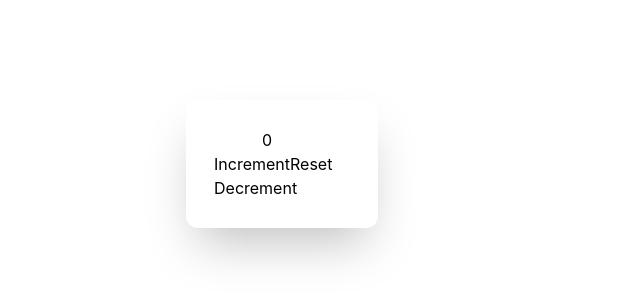
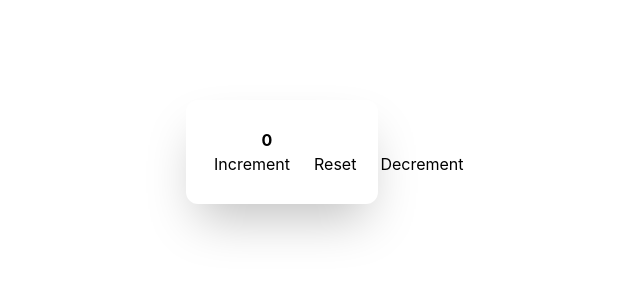
Before and after one commit to niyomugaboetiene/vue-2.0-course, a Vue app: page / in a window 1280 px wide. Shown: the top 300 px of the page, without its empty margins (514-1154 px from the left). Built offline with nearby package versions, Linux system fonts and the light colour scheme.

Commit message:
integration of tailwindcss

```diff
--- a/src/components/Counter.vue
+++ b/src/components/Counter.vue
@@ -1,9 +1,11 @@
 <template>
    <div class="ms-[700px] mt-[100px] p-7 shadow-2xl w-[15%] rounded-xl">
-    <p class="text-center me-[30px]">{{ count }}</p>
-     <button @click="increment">Increment</button>
-     <button @click="reset">Reset</button>
-     <button @click="decrement">Decrement</button>
+    <p class="text-center me-[30px] font-bold">{{ count }}</p>
+    <div class="flex space-x-6">
+        <button @click="increment">Increment</button>
+        <button @click="reset">Reset</button>
+        <button @click="decrement">Decrement</button>
+    </div>
    </div>
 </template>
 
```
